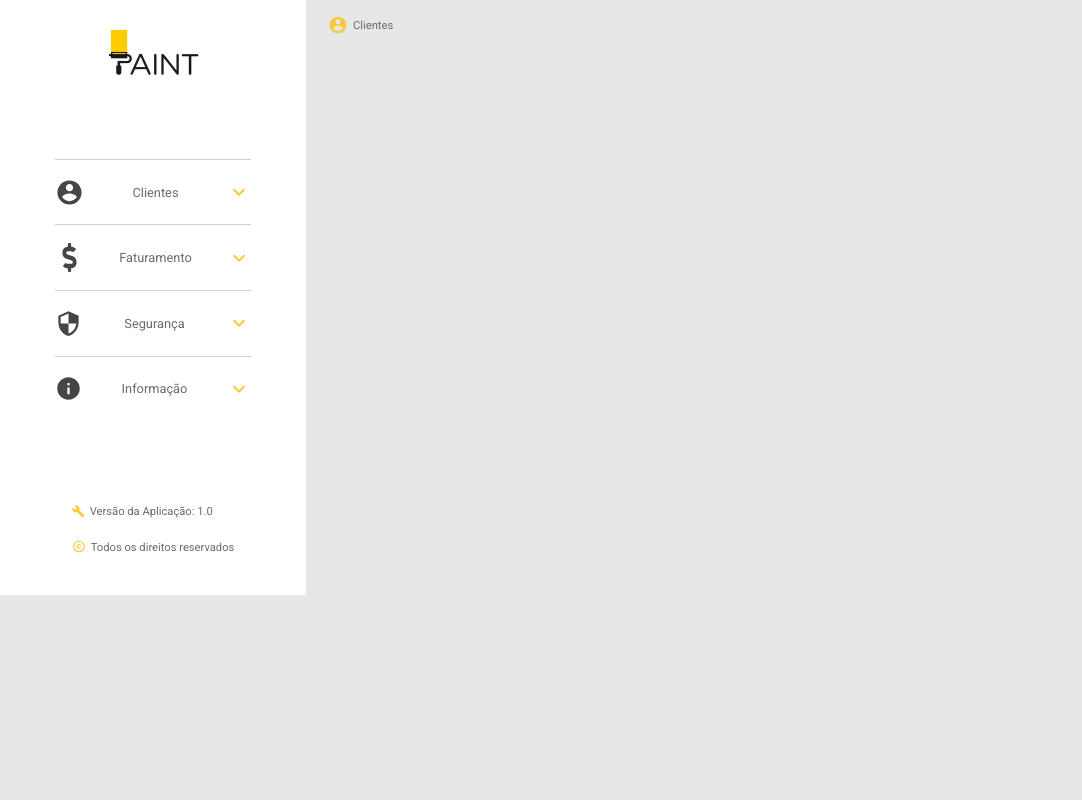
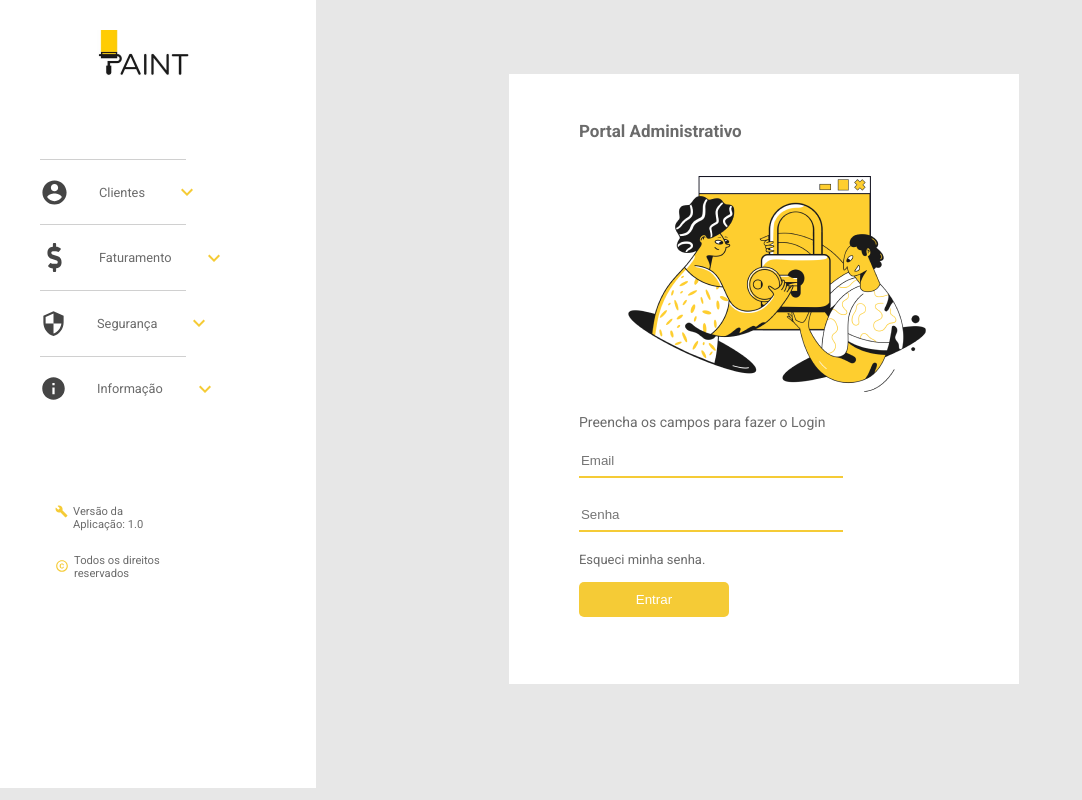
Before and after one commit to ArthurMaciel95/portal-admin-paint-react, a React (Create React App) app: page / in a window 1280 px wide. Shown: the whole page, without its empty margins (0-1082 px from the left). Built offline with nearby package versions, Linux system fonts and the light colour scheme.

Commit message:
login criado e bug de sidebar solucionado

```diff
--- a/src/components/dashboardComponent/index.js
+++ /dev/null
@@ -1,21 +0,0 @@
-import React from "react";
-import BreadCrumbComponent from "../breadCrumbComponent";
-import iconAccountCrumbs from "../../assets/svg/account_circle-1.svg";
-
-import "./styles.css";
-const DashboardComponent = () => {
-    const Crumb = {
-        page: "Clientes",
-        icon: iconAccountCrumbs,
-    };
-
-    return (
-        <main className="dashboard-container">
-            <section className="dashboard-header">
-                <BreadCrumbComponent crumb={Crumb} />
-            </section>
-        </main>
-    );
-};
-
-export default DashboardComponent;
--- /dev/null
+++ b/src/components/dashboardComponent/index.jsx
@@ -0,0 +1,31 @@
+import React from "react";
+import LoginIlustration from '../../assets/images/login_illustrator.png'
+
+import "./styles.css";
+import { Link } from "react-router-dom";
+const DashboardComponent = () => {
+
+    return (
+        <main className="dashboard-container">
+            <div className="dashboard-content">
+                <div className="dashboard-login-content">
+                    <h3 className="login-title">Portal Administrativo</h3>
+                    <img src={LoginIlustration} alt="" />
+                    <div className="form-login">
+                        <h3>Preencha os campos para fazer o Login</h3>
+                        <form action="" method="post">
+                            <input type="text" id="name" placeholder="Email" />
+                            <input type="password" id="password" placeholder="Senha"/>
+                            <Link to="">Esqueci minha senha.</Link>
+                            <button>Entrar</button>
+
+                        </form>
+                    </div>
+
+                </div>
+            </div>
+        </main>
+    );
+};
+
+export default DashboardComponent;
--- a/src/components/dashboardComponent/styles.css
+++ b/src/components/dashboardComponent/styles.css
@@ -1,24 +1,13 @@
 .dashboard-container{
     margin-left: 22px;
     margin-top: 15px;
-
-}
-
-.dashboard-container .dashboard-header{
-
-}
-
-.dashboard-container .dashboard-header .bread-crumbs{
+    width: 100%;
+    height: 100%;
     display: flex;
     align-items: center;
     justify-content: center;
 }
 
-
-.dashboard-container .dashboard-header .bread-crumbs object{
-    margin-right: 5px;
-
-}
 .dashboard-container .dashboard-header .bread-crumbs p{
     margin: 0px;
     font-size: 0.7rem;
@@ -28,3 +17,68 @@
     cursor: pointer;
 
 }
+
+/* card login */
+.dashboard-content{
+    display: flex;
+    justify-content: center;
+    color: var(--text-color-gray);
+    align-items: center;
+}
+.dashboard-login-content{
+    background: var(--sidebar-background);
+    width:
+    350px;
+    height: 560px;
+    margin: auto;
+    padding: 30px 90px 20px 70px;
+}
+.login-title{
+    font-size: 17px;
+
+}
+.dashboard-login-content img{
+    margin-left: 45px;
+}
+.form-login h3{
+    font-size: 14px;
+    font-weight: normal;
+}
+.form-login form{
+    display: flex;
+    flex-direction: column;
+}
+.form-login form input{
+    color: var(--text-color-gray);
+    width: 260px;
+    height: 30px;
+    border: 0;
+    outline: none;
+    margin-bottom: 20px;
+    border-bottom: 2px solid var(--primary-color);
+}
+.form-login a{
+    text-decoration: none;
+    font-size: 13px;
+    color: var(--text-color-gray);
+    margin-bottom: 15px;
+}
+.form-login a:hover{
+    text-decoration: underline;
+    color: #4b4a4a;
+}
+.form-login form button{
+    width: 150px;
+    padding: 10px 5px;
+    cursor: pointer;
+    border: none;
+    background: var(--primary-color);
+    color: #fff;
+    border-radius: 5px;
+    transition: 0.4s all ease;
+}
+.form-login form button:hover{
+   letter-spacing: 0.5px;
+   font-weight: bold;
+   background: #d8b431;
+}
--- a/src/global.css
+++ b/src/global.css
@@ -16,6 +16,11 @@
     --status-late:#E6664A;
 
 }
+*{
+    margin-right: 30px;
+
+
+}
 html,
 body{
     background-color: var(--background);
--- a/src/pages/login/styles.css
+++ b/src/pages/login/styles.css
@@ -1,3 +1,4 @@
 .container{
     display: flex;
+    height: 91vh;
 }
```
